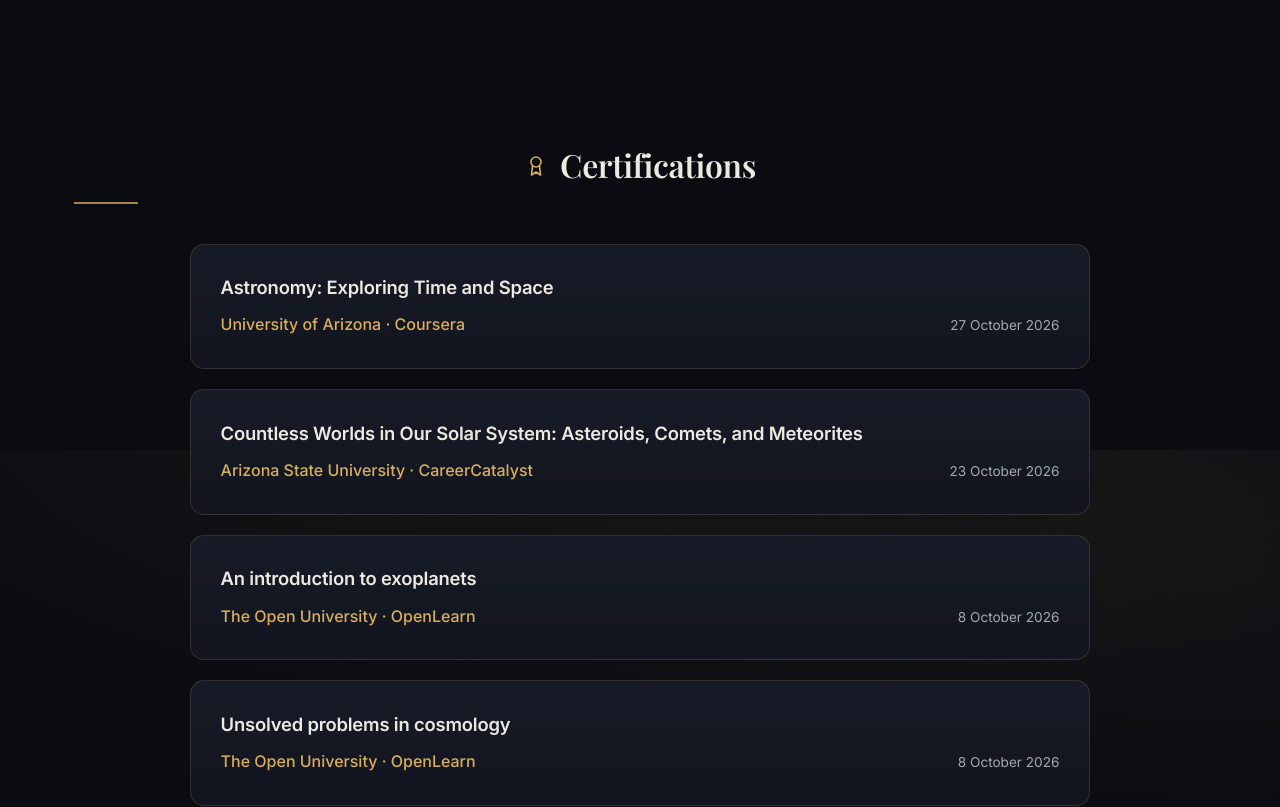
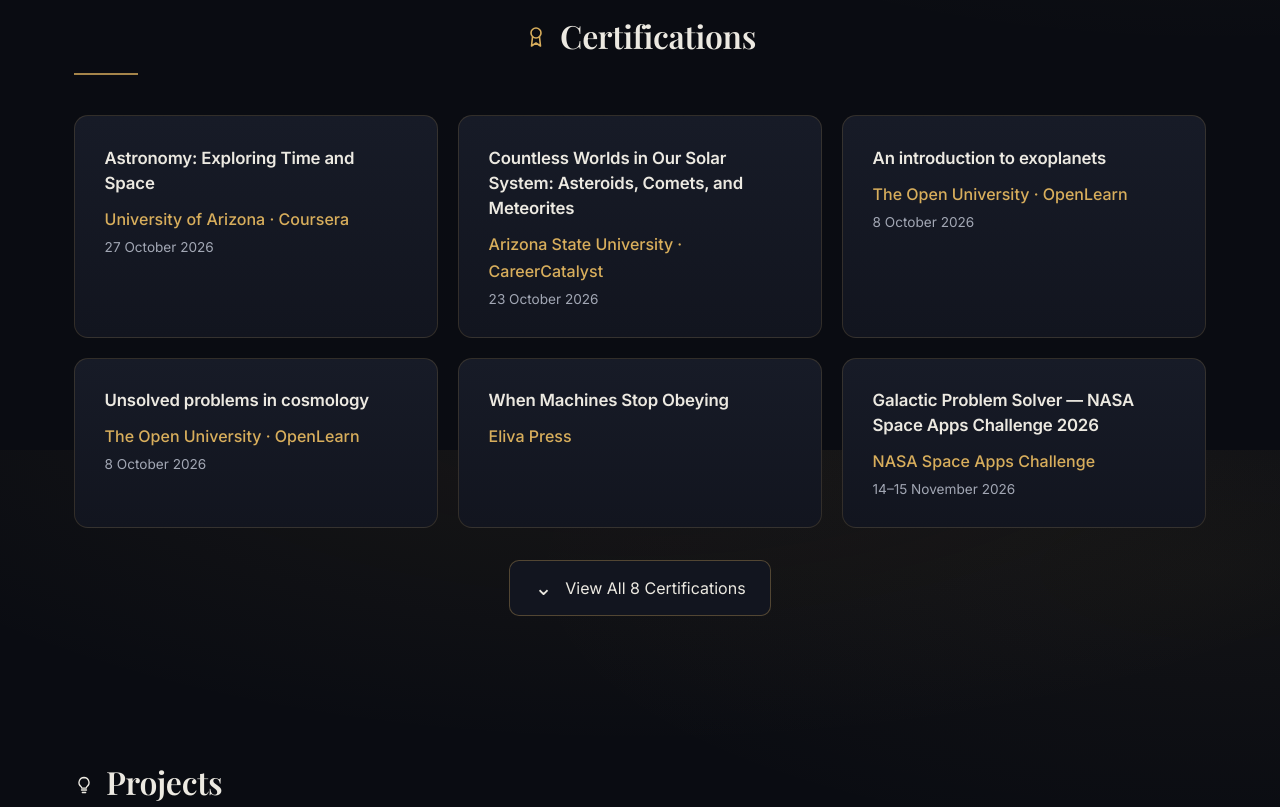
Before and after one commit to kamilcodes14/kamilcodes14.github.io, a React (Vite) app: page / in a window 1280 px wide. Shown: the part 5150-5957 px from the top of the page. Built offline with nearby package versions, Linux system fonts and the light colour scheme; a web font is replaced by a local one.

Commit message:
Style compact expandable certifications grid

```diff
--- a/src/pages/Credentials.css
+++ b/src/pages/Credentials.css
@@ -2,16 +2,21 @@
 .credentials__heading svg { flex-shrink: 0; color: var(--gold); }
 .credentials__heading h2 { font-size: clamp(1.7rem, 4vw, 2.5rem); }
 .credentials__rule { margin-left: auto; margin-right: auto; background: linear-gradient(90deg, transparent, var(--gold), transparent); width: 88px; }
-.credentials__list { display: grid; gap: 1.25rem; max-width: 900px; margin: 0 auto; }
-.credential-card__title { font-family: var(--font-body); font-size: 1.15rem; font-weight: 600; line-height: 1.5; }
+.credentials__list { display: grid; grid-template-columns: repeat(3, minmax(0, 1fr)); gap: 1.25rem; max-width: 1180px; margin: 0 auto; }
+.credential-card__title { font-family: var(--font-body); font-size: 1.05rem; font-weight: 600; line-height: 1.5; }
 .credential-card__meta { display: flex; flex-wrap: wrap; justify-content: space-between; gap: .35rem 1rem; margin-top: .6rem; align-items: baseline; }
 .credential-card__issuer, .publication-card__type { color: var(--gold); font-weight: 500; }
 .credential-card__meta time, .credential-card__kind, .publication-card__meta { color: var(--text-muted); font-size: .85rem; }
 .credential-card__kind { margin-top: .75rem; }
 .credential-card__description { margin-top: .3rem; font-size: .92rem; overflow-wrap: anywhere; }
+.credential-card--preview { min-height: 112px; padding: 1.4rem; }
 .credential-link { display: inline-flex; align-items: center; gap: .45rem; min-height: 44px; margin-top: .75rem; color: var(--gold); font-size: .92rem; font-weight: 500; text-underline-offset: 4px; }
 .credential-link:hover { color: var(--gold-bright); text-decoration: underline; }
 .credential-link svg { flex-shrink: 0; }
+.credentials__toggle-wrap { display: flex; justify-content: center; margin-top: 2rem; }
+.credentials__toggle { display: inline-flex; align-items: center; justify-content: center; gap: .8rem; min-height: 56px; padding: .8rem 1.5rem; border: 1px solid var(--border-strong); border-radius: 10px; background: var(--bg-panel); color: var(--text); font-size: 1rem; transition: border-color .2s ease, background .2s ease; }
+.credentials__toggle:hover { border-color: var(--gold); background: var(--gold-soft); }
+.credentials__toggle-icon { color: var(--text); font-size: 1.35rem; line-height: 1; }
 .publication-card__type { font-size: .85rem; margin-bottom: .65rem; }
 .publication-card__title { font-size: clamp(1.3rem, 2.5vw, 1.65rem); line-height: 1.45; }
 .publication-card__subtitle { color: var(--gold); margin-top: .4rem; }
@@ -25,7 +30,11 @@
 .coursework__heading svg { color: var(--gold); flex-shrink: 0; }
 .coursework__list { display: grid; grid-template-columns: repeat(2, minmax(0, 1fr)); gap: .7rem 2rem; margin: 1.2rem 0 0; padding-left: 1.2rem; color: var(--text-muted); font-size: .93rem; line-height: 1.6; }
 .coursework__list li::marker { color: var(--gold); }
+@media (max-width: 900px) {
+  .credentials__list { grid-template-columns: repeat(2, minmax(0, 1fr)); }
+}
 @media (max-width: 600px) {
+  .credentials__list { grid-template-columns: 1fr; }
   .credential-card, .publication-card, .coursework { padding: 1.4rem; }
   .coursework__list { grid-template-columns: 1fr; }
   .credentials__heading { gap: .6rem; }
```
